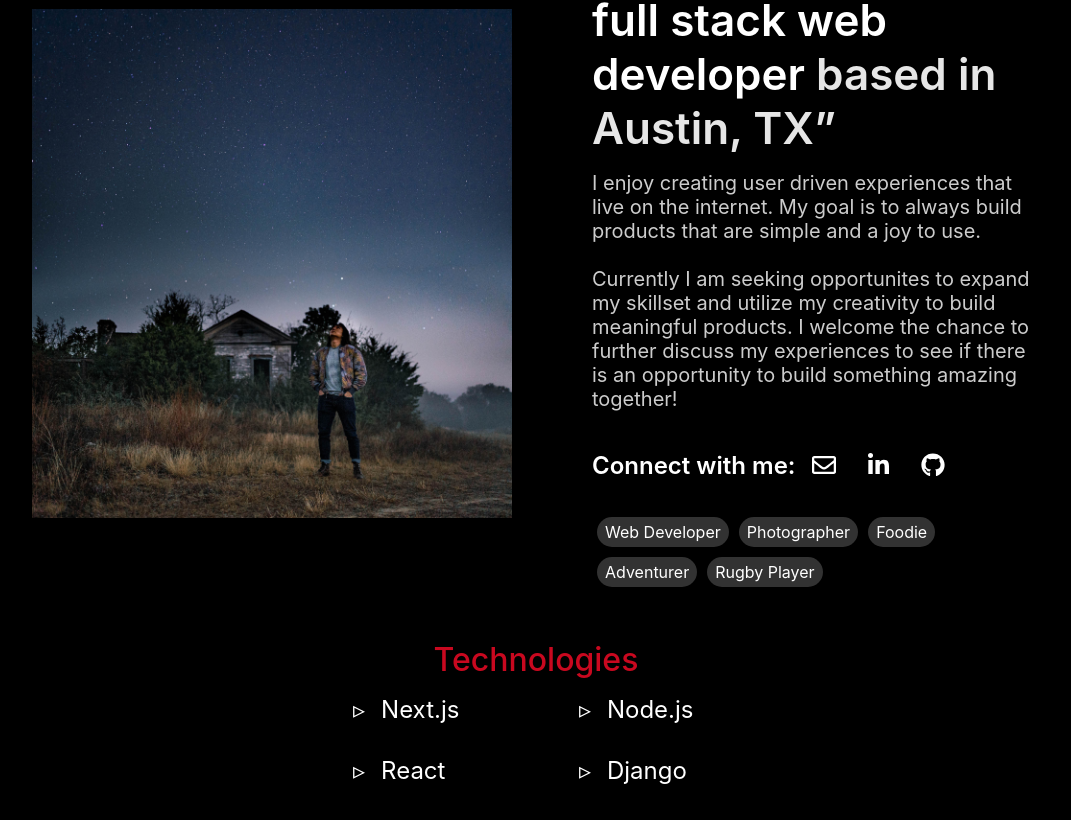
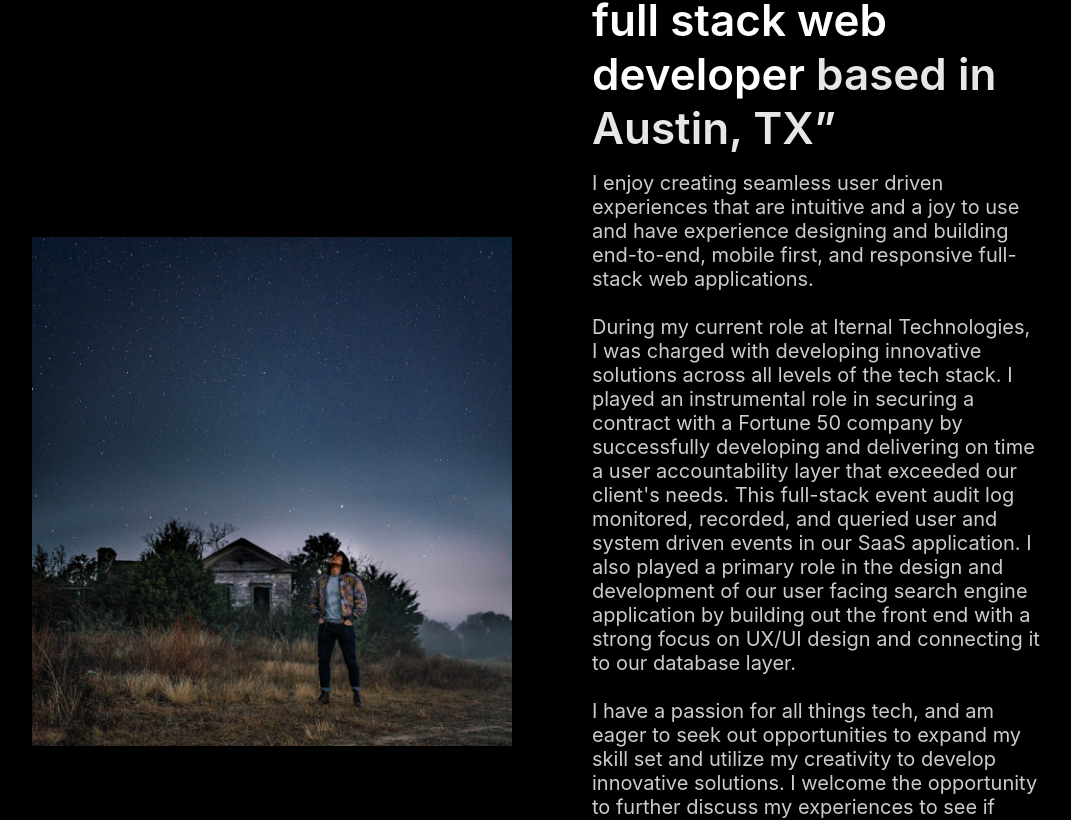
Before and after one commit to wwangcode/resume-website, a Next.js app: page / in a window 1280 px wide. Shown: the part 1103-1923 px from the top of the page, without its empty margins (104-1175 px from the left). Built offline with nearby package versions, Linux system fonts and the light colour scheme.

Commit message:
updated about pg txt

```diff
--- a/components/about.js
+++ b/components/about.js
@@ -19,12 +19,14 @@ const About = ({isMobile, scrollTo}) => {
                         “Hello! I'm William, a <IntroSpan>full stack web developer</IntroSpan> based in Austin, TX”
                     </Intro>
                     <Body>
-                        I enjoy creating user driven experiences that live on the internet.
-                        My goal is to always build products that are simple and a joy to use.
+                        I enjoy creating seamless user driven experiences that are intuitive and a joy to use and have experience designing and building end-to-end, mobile first, and responsive full-stack web applications.
                         <br />
                         <br />
-                        Currently I am seeking opportunites to expand my skillset and utilize my creativity to build meaningful products.
-                        I welcome the chance to further discuss my experiences to see if there is an opportunity to build something amazing together!
+                        During my current role at Iternal Technologies, I was charged with developing innovative solutions across all levels of the tech stack. I played an instrumental role in securing a contract with a Fortune 50 company by successfully developing and delivering on time a user accountability layer that exceeded our client's needs. This full-stack event audit log monitored, recorded, and queried user and system driven events in our SaaS application. I also played a primary role in the design and development of our user facing search engine application by building out the front end with a strong focus on UX/UI design and connecting it to our database layer.
+                        <br />
+                        <br />
+                        I have a passion for all things tech, and am eager to seek out opportunities to expand my skill set and utilize my creativity to develop innovative solutions. I welcome the opportunity to further discuss my experiences to see if there is an opportunity to build something amazing together!
+
                         <br />
                         <br />
                         <Connect>Connect with me:</Connect>
```
